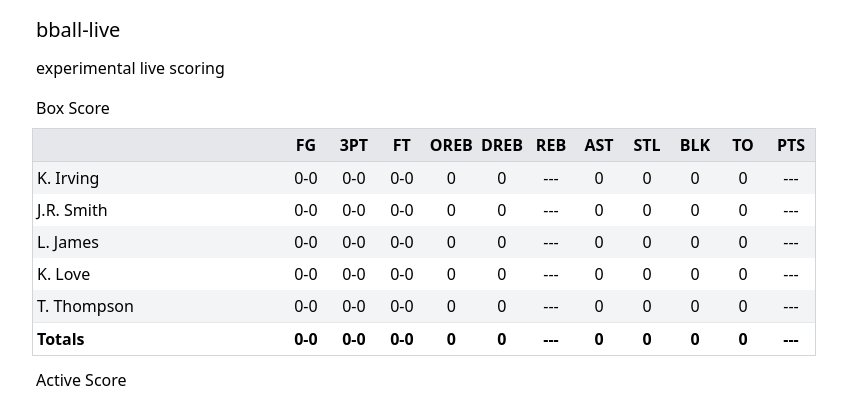
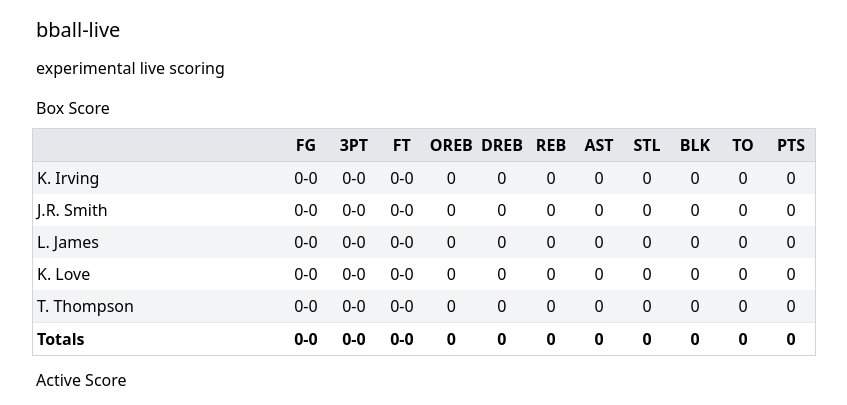
Before and after one commit to ober9k/bball-live, an Angular app: page / in a window 1280 px wide. Shown: the top 405 px of the page, without its empty margins (216-1063 px from the left). Built offline with nearby package versions, Linux system fonts and the light colour scheme.

Commit message:
Added and applied pipes for points and rebounds

```diff
--- a/src/app/components/box-score-table/box-score-table.html
+++ b/src/app/components/box-score-table/box-score-table.html
@@ -33,12 +33,12 @@
           </td>
           <td class="w-12 p-1 text-center">{{ playerStatsLog.stats.offRebounds }}</td>
           <td class="w-12 p-1 text-center">{{ playerStatsLog.stats.defRebounds }}</td>
-          <td class="w-12 p-1 text-center">---</td>
+          <td class="w-12 p-1 text-center">{{ playerStatsLog.stats | rebounds }}</td>
           <td class="w-12 p-1 text-center">{{ playerStatsLog.stats.assists }}</td>
           <td class="w-12 p-1 text-center">{{ playerStatsLog.stats.steals }}</td>
           <td class="w-12 p-1 text-center">{{ playerStatsLog.stats.blocks }}</td>
           <td class="w-12 p-1 text-center">{{ playerStatsLog.stats.turnovers }}</td>
-          <td class="w-12 p-1 text-center">---</td>
+          <td class="w-12 p-1 text-center">{{ playerStatsLog.stats | points }}</td>
         </tr>
       }
     </tbody>
@@ -56,12 +56,12 @@
       </th>
       <th class="w-12 p-1 text-center">{{ playerStatsTotals().offRebounds }}</th>
       <th class="w-12 p-1 text-center">{{ playerStatsTotals().defRebounds }}</th>
-      <th class="w-12 p-1 text-center">---</th>
+      <th class="w-12 p-1 text-center">{{ playerStatsTotals() | rebounds }}</th>
       <th class="w-12 p-1 text-center">{{ playerStatsTotals().assists }}</th>
       <th class="w-12 p-1 text-center">{{ playerStatsTotals().steals }}</th>
       <th class="w-12 p-1 text-center">{{ playerStatsTotals().blocks }}</th>
       <th class="w-12 p-1 text-center">{{ playerStatsTotals().turnovers }}</th>
-      <th class="w-12 p-1 text-center">---</th>
+      <th class="w-12 p-1 text-center">{{ playerStatsTotals() | points }}</th>
     </tr>
     </tfoot>
   </table>
--- a/src/app/components/box-score-table/box-score-table.ts
+++ b/src/app/components/box-score-table/box-score-table.ts
@@ -1,3 +1,5 @@
+import { PointsPipe } from '@/pipes/stats/points-pipe';
+import { ReboundsPipe } from '@/pipes/stats/rebounds-pipe';
 import { PlayerStatsLog } from '@/types/logs/PlayerStatsLog';
 import { Component, computed, input } from '@angular/core';
 
@@ -5,6 +7,10 @@ import { Component, computed, input } from '@angular/core';
   selector: 'app-box-score-table',
   templateUrl: './box-score-table.html',
   standalone: true,
+  imports: [
+    PointsPipe,
+    ReboundsPipe
+  ]
 })
 export class BoxScoreTable {
 
--- /dev/null
+++ b/src/app/pipes/stats/points-pipe.ts
@@ -0,0 +1,14 @@
+import { Stats } from '@/types/Stats';
+import { Pipe, PipeTransform } from '@angular/core';
+
+@Pipe({
+  name: 'points',
+  standalone: true,
+})
+export class PointsPipe implements PipeTransform {
+  transform(stats: Stats): number {
+    return (
+      stats.fieldGoalMade_1 + (stats.fieldGoalMade_2 * 2) + stats.fieldGoalMade_3
+    );
+  }
+}
--- /dev/null
+++ b/src/app/pipes/stats/rebounds-pipe.ts
@@ -0,0 +1,14 @@
+import { Stats } from '@/types/Stats';
+import { Pipe, PipeTransform } from '@angular/core';
+
+@Pipe({
+  name: 'rebounds',
+  standalone: true,
+})
+export class ReboundsPipe implements PipeTransform {
+  transform(stats: Stats): number {
+    return (
+      stats.offRebounds + stats.defRebounds
+    );
+  }
+}
```
